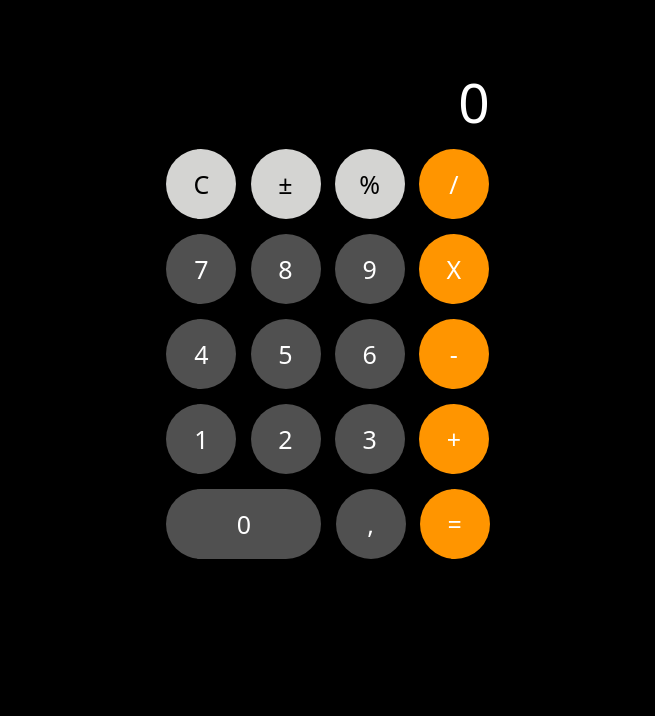
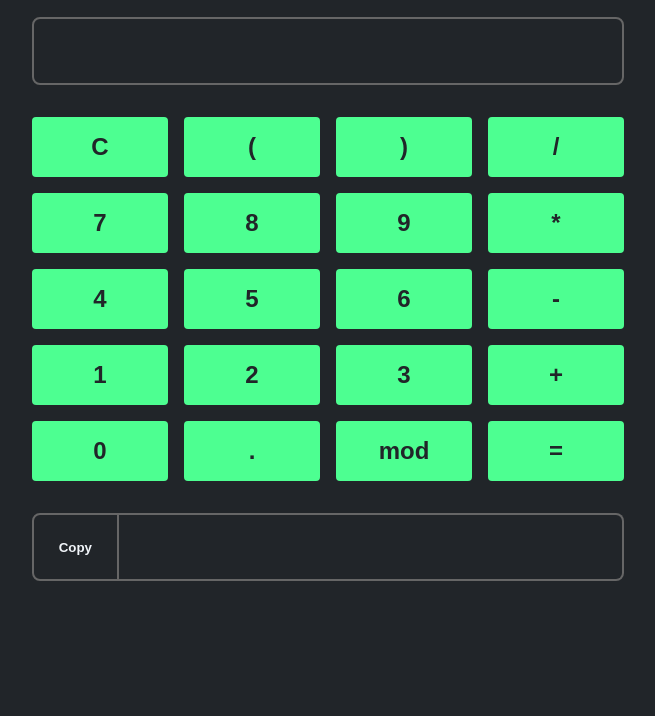
Before and after one commit to gensobrinho/Calc.js, a plain HTML site: page index.html in a window 1280 px wide. Shown: the part 84-800 px from the top of the page, without its empty margins (312-967 px from the left). Drawn offline with Linux system fonts and the light colour scheme.

Commit message:
feature: código finalizado

```diff
--- a/index.html
+++ b/index.html
@@ -1,50 +1,49 @@
 <!DOCTYPE html>
-<html lang="pt-br">
+<html lang="en">
 <head>
-    <meta charset="UTF-8">
-    <meta http-equiv="X-UA-Compatible" content="IE=edge">
-    <meta name="viewport" content="width=device-width, initial-scale=1.0">
-    <title>iPhone Calculador.Js</title>
-    <link rel="shortcut icon" href="https://upload.wikimedia.org/wikipedia/commons/thumb/f/fa/Apple_logo_black.svg/1667px-Apple_logo_black.svg.png" type="image/x-icon">
-    <link rel="stylesheet" href="style.css">
-    <script src="index.js" defer></script>
+  <meta charset="UTF-8">
+  <meta http-equiv="X-UA-Compatible" content="IE=edge">
+  <meta name="viewport" content="width=device-width, initial-scale=1.0">
+  <link rel="preconnect" href="https://fonts.googleapis.com">
+  <link rel="preconnect" href="https://fonts.gstatic.com" crossorigin>
+  <link href="https://fonts.googleapis.com/css2?family=Ubuntu:wght@400;700&display=swap" rel="stylesheet">
+  <title>Projeto Prático Guiado 1</title>
+  <link rel="stylesheet" href="style.css">
+  <script src="./index.js" defer></script>
 </head>
 <body>
-    <div class="calculator">
-        <div class="result">
-        <span>0</span>
-        </div>
-        <div class="calculator-buttons">
-            <div class="calculator-btn-row">
-                <button class="calculator-btn top" data-value="C">C</button>
-                <button class="calculator-btn top" data-value="">±</button>
-                <button class="calculator-btn top" data-value="%">%</button>
-                <button class="calculator-btn top" data-value="/">/</button>
-            </div>
-            <div class="calculator-btn-row">
-                <button class="calculator-btn" data-value="7">7</button>
-                <button class="calculator-btn" data-value="8">8</button>
-                <button class="calculator-btn" data-value="9">9</button>
-                <button class="calculator-btn" data-value="*">X</button>
-            </div>
-            <div class="calculator-btn-row">
-                <button class="calculator-btn" data-value="4">4</button>
-                <button class="calculator-btn" data-value="5">5</button>
-                <button class="calculator-btn" data-value="6">6</button>
-                <button class="calculator-btn" data-value="-">-</button>
-            </div>
-            <div class="calculator-btn-row">
-                <button class="calculator-btn" data-value="1">1</button>
-                <button class="calculator-btn" data-value="2">2</button>
-                <button class="calculator-btn" data-value="3">3</button>
-                <button class="calculator-btn" data-value="+">+</button>
-            </div>
-            <div class="calculator-btn-row">
-                <button class="calculator-btn double-btn" data-value="0">0</button>
-                <button class="calculator-btn" data-value=".">,</button>
-                <button class="calculator-btn" data-value="=">=</button>
-            </div>
-        </div>
+  <main data-theme="dark">
+    <header class="flex align-center justify-between">
+      <h1>Calc.js</h1>
+      <button id="themeSwitcher">Switch Theme Dark/Light</button>
+    </header>
+    <input type="text" id="input">
+    <div id="keys">
+      <button id="clear">C</button>
+      <button class="charKey" data-value=" ( ">(</button>
+      <button class="charKey" data-value=" ) ">)</button>
+      <button class="charKey" data-value=" / ">/</button>
+      <button class="charKey" data-value="7">7</button>
+      <button class="charKey" data-value="8">8</button>
+      <button class="charKey" data-value="9">9</button>
+      <button class="charKey" data-value=" * ">*</button>
+      <button class="charKey" data-value="4">4</button>
+      <button class="charKey" data-value="5">5</button>
+      <button class="charKey" data-value="6">6</button>
+      <button class="charKey" data-value=" - ">-</button>
+      <button class="charKey" data-value="1">1</button>
+      <button class="charKey" data-value="2">2</button>
+      <button class="charKey" data-value="3">3</button>
+      <button class="charKey" data-value=" + ">+</button>
+      <button class="charKey" data-value="0">0</button>
+      <button class="charKey" data-value=".">.</button>
+      <button class="charKey" data-value=" % ">mod</button>
+      <button id="equal">=</button>
     </div>
+    <section class="flex align-center justify-between">
+      <button id="copyToClipboard">Copy</button>
+      <input type="text" id="result" disabled>
+    </section>
+  </main>
 </body>
 </html>
--- a/index.js
+++ b/index.js
@@ -1,13 +1,72 @@
-const calc = document.querySelector('.calculator');
-const input = document.getElementsByClassName('.input');
+const main = document.querySelector('main');
+const root = document.querySelector(':root');
+const input = document.getElementById('input');
+const resultInput = document.getElementById('result');
+const keyButton = document.getElementsByClassName('charKey');
 
+const allowedKeys = ["(", ")", "/", "*", "-", "+", "9", "8", "7", "6", "5", "4", "3", "2", "1", "0", ".", "%", " "];
 
-const allowKeys = ["(", ")", "/", "*", "-", "+", "9", "8", "7", "6", "5", "4", "3", "2", "1", "0", ".", "%", " "];
+document.querySelectorAll('.charKey').forEach(function(charKeyBtn){
+    charKeyBtn.addEventListener('click', function(){
+        const value = charKeyBtn.dataset.value;
+        input.value += value;
+    })
+})
 
-input.addEventListener('keydown', function(ev){
-    ev.preventDefault();
-    if(allowKeys.includes(ev.key)){
-        input.value += ev.key;
-        return;
+document.getElementById('clear').addEventListener('click',function(){
+    input.value = "";
+    input.focus();
+})
+
+input.addEventListener("keydown", function (ev) {
+    ev.preventDefault()
+    if (allowedKeys.includes(ev.key)) {
+      input.value += ev.key
+      return
+    }
+    if (ev.key === "Backspace") {
+      input.value = input.value.slice(0, -1)
+    }
+    if (ev.key === "Enter") {
+      calculate();
+    }
+  })
+
+document.getElementById('equal').addEventListener('click', calculate);
+
+function calculate() {
+    resultInput.value = 'ERROR';
+    resultInput.classList.add('error');
+    const result = eval(input.value);
+    resultInput.value = result;
+    resultInput.classList.remove('error');
+}
+
+document.getElementById("themeSwitcher").addEventListener('click',function(){
+    if(main.dataset.theme === "dark"){
+        root.style.setProperty('--bg-color', '#f1f5f9');
+        root.style.setProperty('--border-color', '#aaa');
+        root.style.setProperty('--font-color', '#212529');
+        root.style.setProperty('--primary-color', '#26834a');
+        main.dataset.theme = "light";
+    }
+    else{
+        root.style.setProperty('--bg-color', '#212529');
+        root.style.setProperty('--border-color', '#666');
+        root.style.setProperty('--font-color', '#f1f5f9');
+        root.style.setProperty('--primary-color', '#4dff91');
+        main.dataset.theme = "dark"
     }
 })
+
+document.getElementById("copyToClipboard").addEventListener('click', function(ev){
+    const copyBtn = ev.currentTarget;
+    if(copyBtn.innerText === "Copy"){
+        copyBtn.innerText = "Copied!";
+        copyBtn.classList.add('sucess');
+        navigator.clipboard.writeText(resultInput.value);
+    }else{
+        copyBtn.innerText = "Copy";
+        copyBtn.classList.remove('sucess');
+    }
+})
--- a/style.css
+++ b/style.css
@@ -1,78 +1,120 @@
-*, *::after, *::before{
+* {
+    box-sizing: border-box;
     margin: 0;
     padding: 0;
-    font-family: system-ui, -apple-system, BlinkMacSystemFont, 'Segoe UI', Roboto, Oxygen, Ubuntu, Cantarell, 'Open Sans', 'Helvetica Neue', sans-serif;
-    box-sizing: border-box;
   }
 
-body{
-    display: flex;
-    align-items: center;
-    justify-content: center;
-    height: 100vh;
-    background-color: black;
-    color: #fff;
+  :root {
+    --bg-color: #212529;
+    --border-color: #666;
+    --font-color: #f1f5f9;
+    --primary-color: #4dff91;
+    --error-color: #ff0043;
   }
 
-.result{
-    font-size: 55px;
-    text-align: end;
-    margin-right: 5px;
-    overflow: auto;
-    background-color: transparent;
+  body {
+    background-color: var(--bg-color);
+    color: var(--font-color);
+    font-family: "Ubuntu", sans-serif;
   }
 
-
-
-.calculator-btn-row{
-    margin: 5px 0;
-    justify-content: space-around;
+  main {
+    display: block;
+    margin: 0 auto;
+    max-width: 40rem;
+    padding: 0 1.5rem 2.5rem;
+    position: relative;
   }
 
-.top{
-    background-color: #D4D4D2;
-    color: #000;
+  header {
+    padding: 2rem 0;
   }
 
-.calculator-btn{
-    margin: 5px;
-    font-size: 25px;
-    width: 70px;
-    height: 70px;
-    border: none;
-    border-radius: 100%;
-    cursor: pointer;
-    background-color: #505050;
-    color: white;
+  #themeSwitcher {
+    background-color: var(--bg-color);
+    border: .125rem solid var(--font-color);
+    color: var(--font-color);
   }
 
-.calculator-btn:hover{
-    background-color: #1C1C1C;
+  #themeSwitcher:hover {
+    background-color: var(--font-color);
+    color: var(--bg-color);
   }
 
-.calculator-btn:last-child{
-    background-color: #FF9500;
+  button {
+    background-color: var(--primary-color);
+    border: none;
+    border-radius: .25rem;
+    font-weight: 700;
+    padding: .5rem 1rem;
+    transition: .15s;
   }
 
-.calculator-btn:last-child:hover{
-    background-color: #c27100;
+  input {
+    background-color: var(--bg-color);
+    border: 2px solid var(--border-color);
+    border-radius: .5rem;
+    color: var(--font-color);
+    display: block;
+    font-size: 1.75rem;
+    margin: 0 auto;
+    padding: 1rem;
+    text-align: end;
+    width: 100%;
   }
 
-.double-btn{
-    width: 155px;
-    border-radius: 100px;
+  #keys {
+    display: grid;
+    grid-template-columns: 1fr 1fr 1fr 1fr;
+    gap: 1rem;
+    margin: 2rem 0;
   }
 
-.top:nth-child(1),
-.top:nth-child(2),
-.top:nth-child(3)
-{
-    background-color: #D4D4D2;
-    color: #000;
+  #keys button {
+    color: var(--bg-color);
+    cursor: pointer;
+    font-size: 1.5rem;
+    padding: 1rem;
   }
 
-.top:nth-child(1):hover,
-.top:nth-child(2):hover,
-.top:nth-child(3):hover{
-    background-color: #a1a1a1;
+  #keys button:hover {
+    filter: brightness(0.8);
   }
+
+  #result {
+    border-width: 2px 2px 2px 0;
+    border-radius: 0 .5rem .5rem 0;
+  }
+
+  #copyToClipboard {
+    background-color: transparent;
+    border: solid var(--border-color);
+    border-width: 2px;
+    border-radius: .5rem 0 0 .5rem;
+    color: var(--font-color);
+    cursor: pointer;
+    display: block;
+    height: 4.25rem;
+    width: 6rem;
+  }
+
+  .flex {
+    display: flex;
+  }
+
+  .align-center {
+    align-items: center;
+  }
+
+  .justify-between {
+    justify-content: space-between;
+  }
+
+  .error {
+    background-color: var(--error-color);
+  }
+
+  .success {
+    border-color: var(--primary-color) !important;
+    color: var(--primary-color) !important;
+  }
```
Lines whose indentation alone changed are shown as unchanged.
